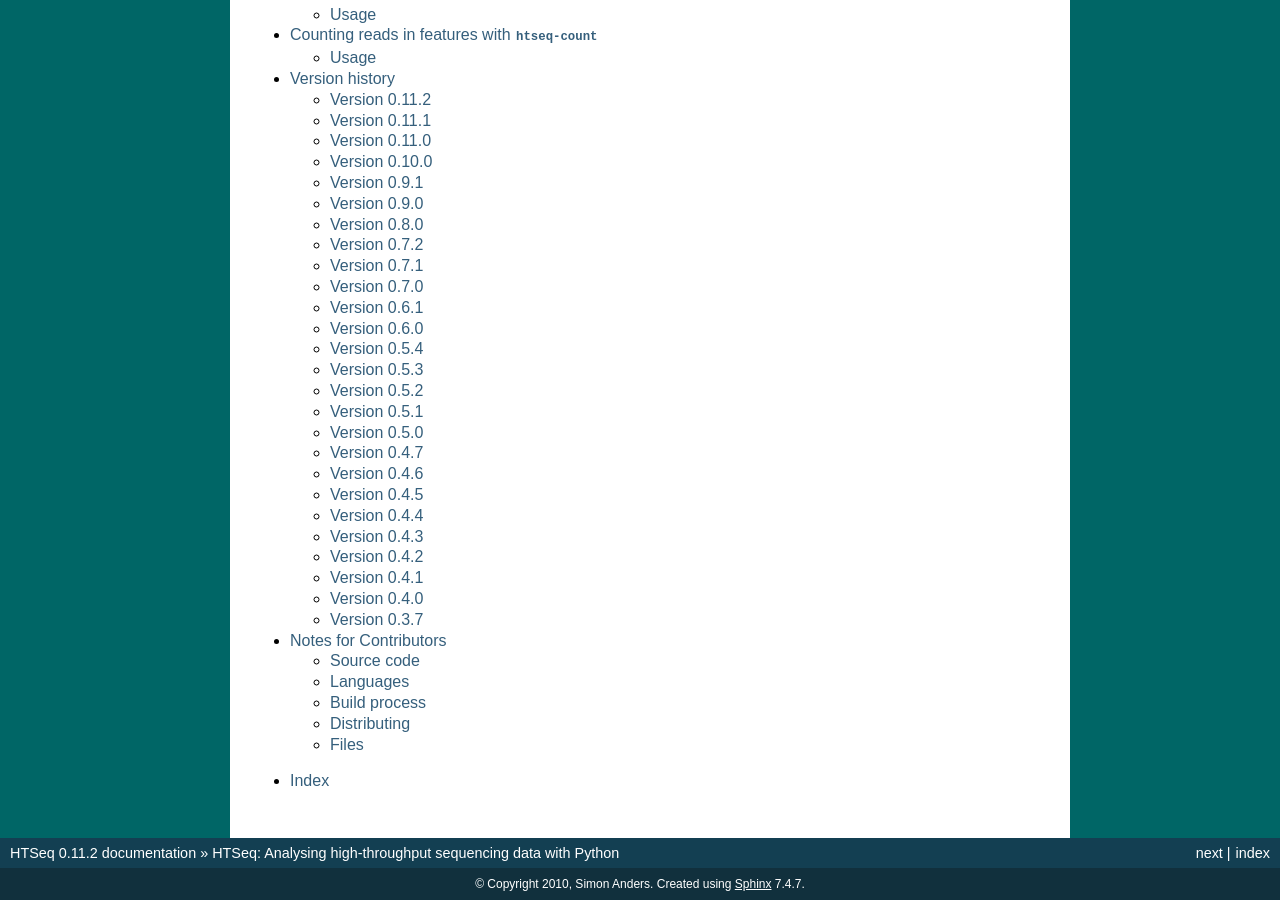
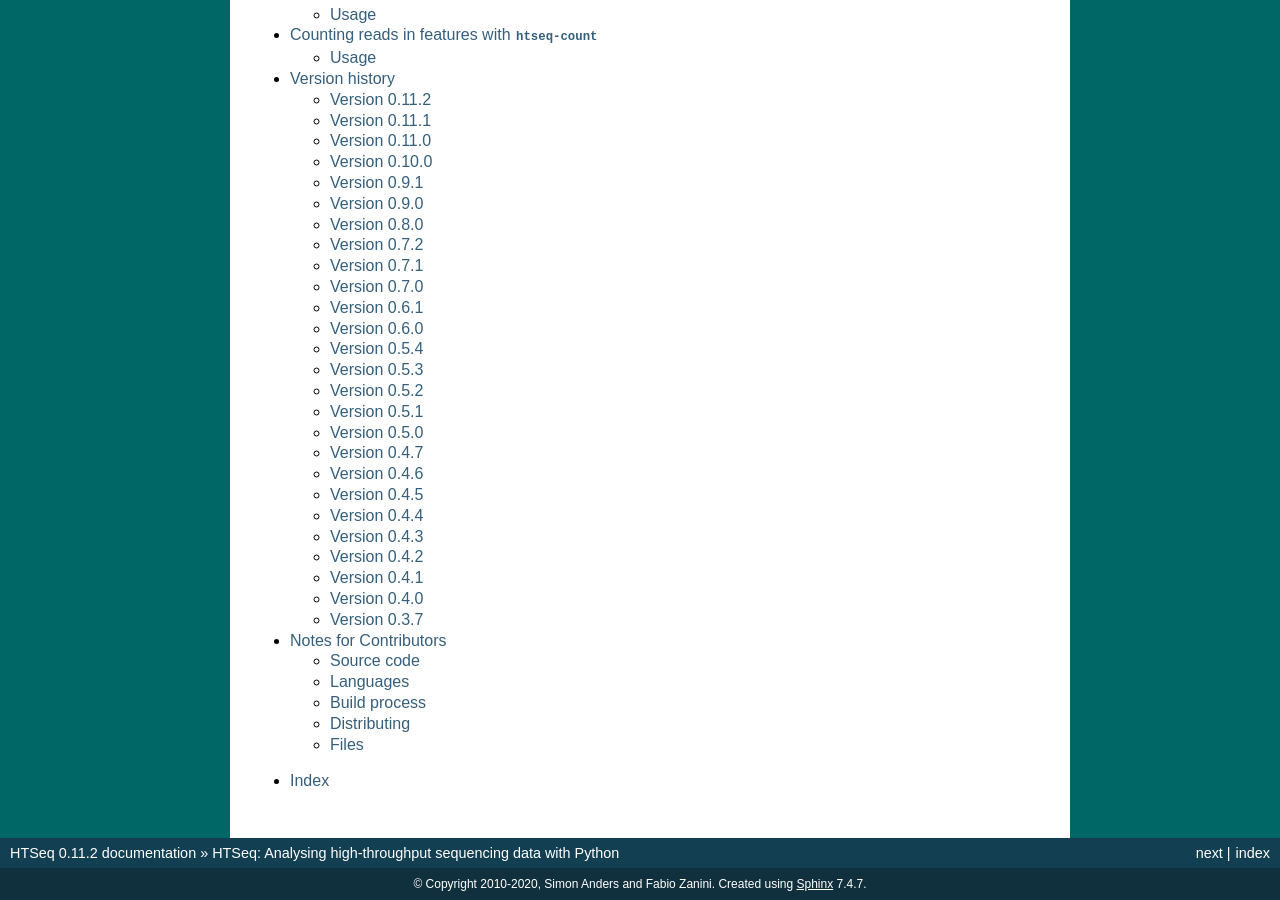
Before and after one commit to simon-anders/htseq, a Sphinx documentation site: the page built from python3/doc/index.rst, in a window 1280 px wide and 900 px high, scrolled down 1317 px. Built offline with Sphinx 7.4.7, drawn with Linux system fonts in a browser that asks for light colours.

Commit message:
Doc updates

```diff
--- a/python3/doc/conf.py
+++ b/python3/doc/conf.py
@@ -42,7 +42,7 @@
 
 # General information about the project.
 project = u'HTSeq'
-copyright = u'2010, Simon Anders'
+copyright = u'2010-2020, Simon Anders and Fabio Zanini'
 
 # The version info for the project you're documenting, acts as replacement for
 # |version| and |release|, also used in various other places throughout the
@@ -170,7 +170,7 @@
 # (source start file, target name, title, author, document class [howto/manual]).
 latex_documents = [
   ('index', 'HTSeq.tex', ur'HTSeq Documentation',
-   ur'Simon Anders', 'manual'),
+   ur'Simon Anders and Fabio Zanini', 'manual'),
 ]
 
 # The name of an image file (relative to this directory) to place at the top of
```
Also changed, not shown: README.rst (+6 -1 lines), python3/doc/install.rst (+7 -0 lines).
